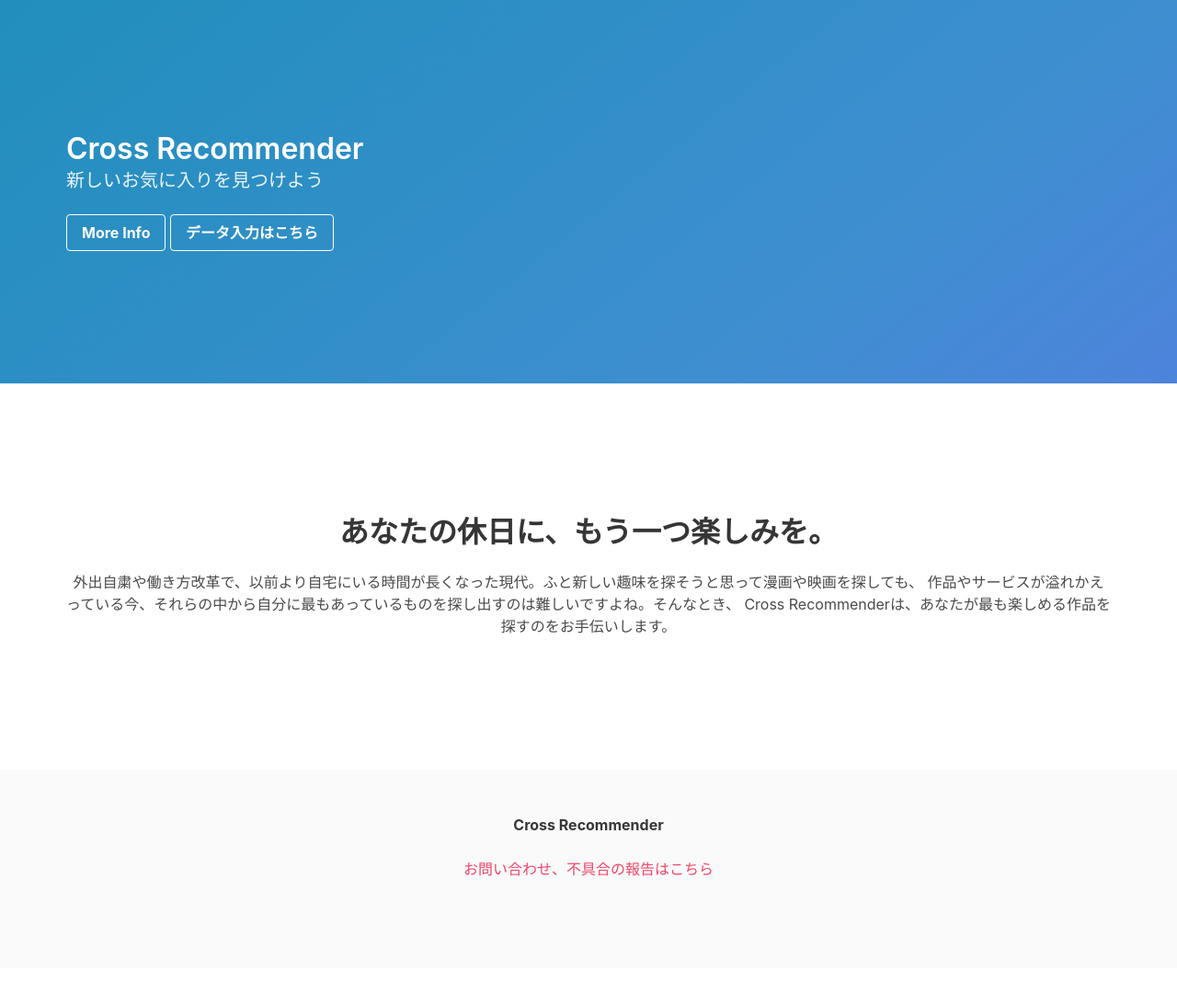
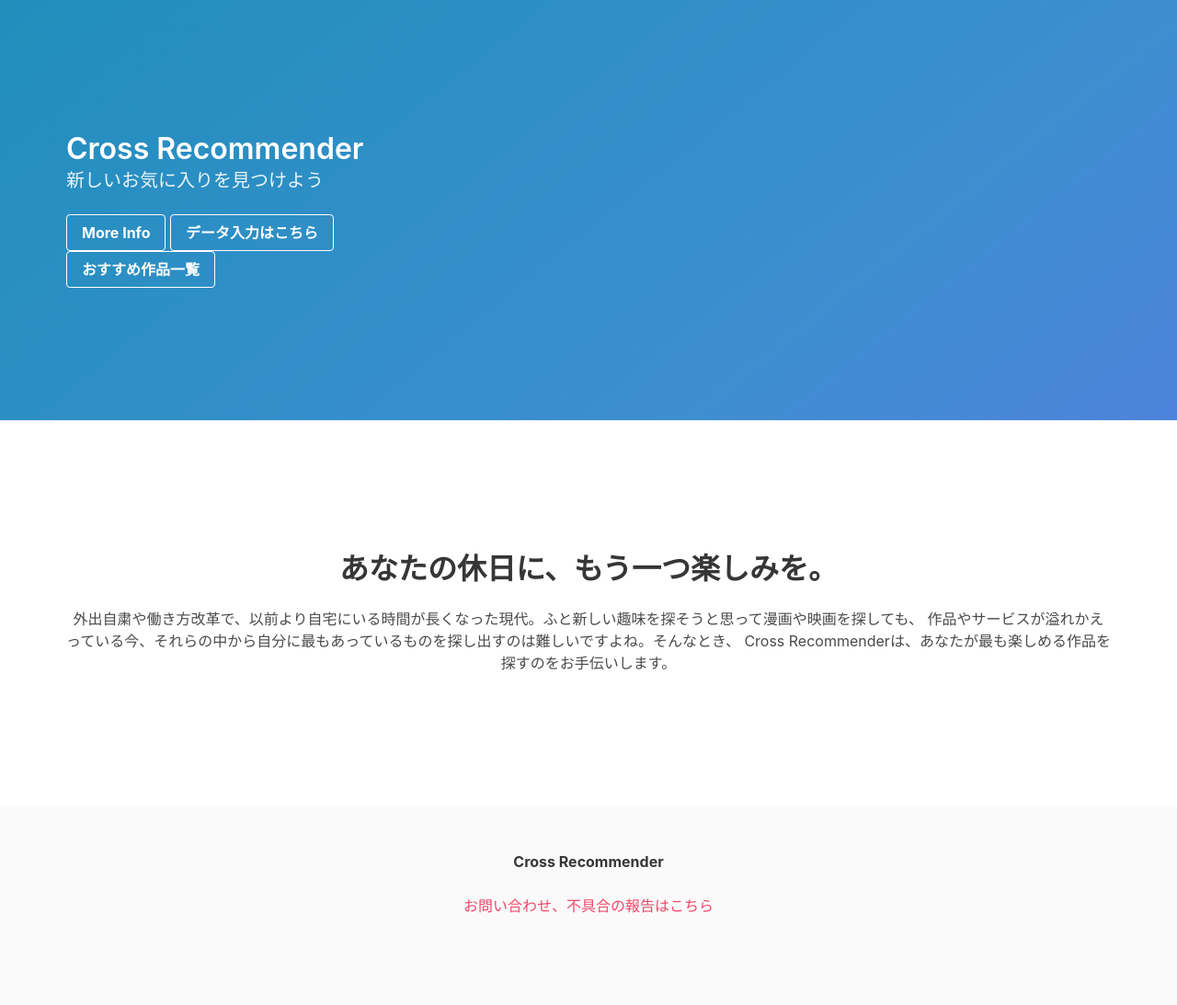
Before and after one commit to Cross-Recommender/CR_public, a Django app: page /cms/ in a window 1280 px wide. Shown: the part 52-1145 px from the top of the page at 92% size. Before the commit the page ends 1005 px from the top, so only its background shows below. Run offline with Django 3.2, Linux system fonts and the light colour scheme; the visitor is signed in with stand-in values (Sample User, id 1); some libraries are stand-ins or nearby versions.

Commit message:
topからおすすめ作品一覧に飛べるようにしました(動かない可能性あり)

```diff
--- a/cms/templates/cms/top.html
+++ b/cms/templates/cms/top.html
@@ -21,6 +21,16 @@
             </a>
             {% endif %}
         </div>
+        <div class="container">
+            {% if user.is_authenticated %}
+            <a href="{% url 'cms:user_recommend' user.pk %}">
+                <button class="button is-info is-inverted is-outlined">
+                    <strong>おすすめ作品一覧</strong>
+                </button>
+            </a>
+            {% endif %}
+
+        </div>
     </div>
 </section>
 {% endblock %}
```
